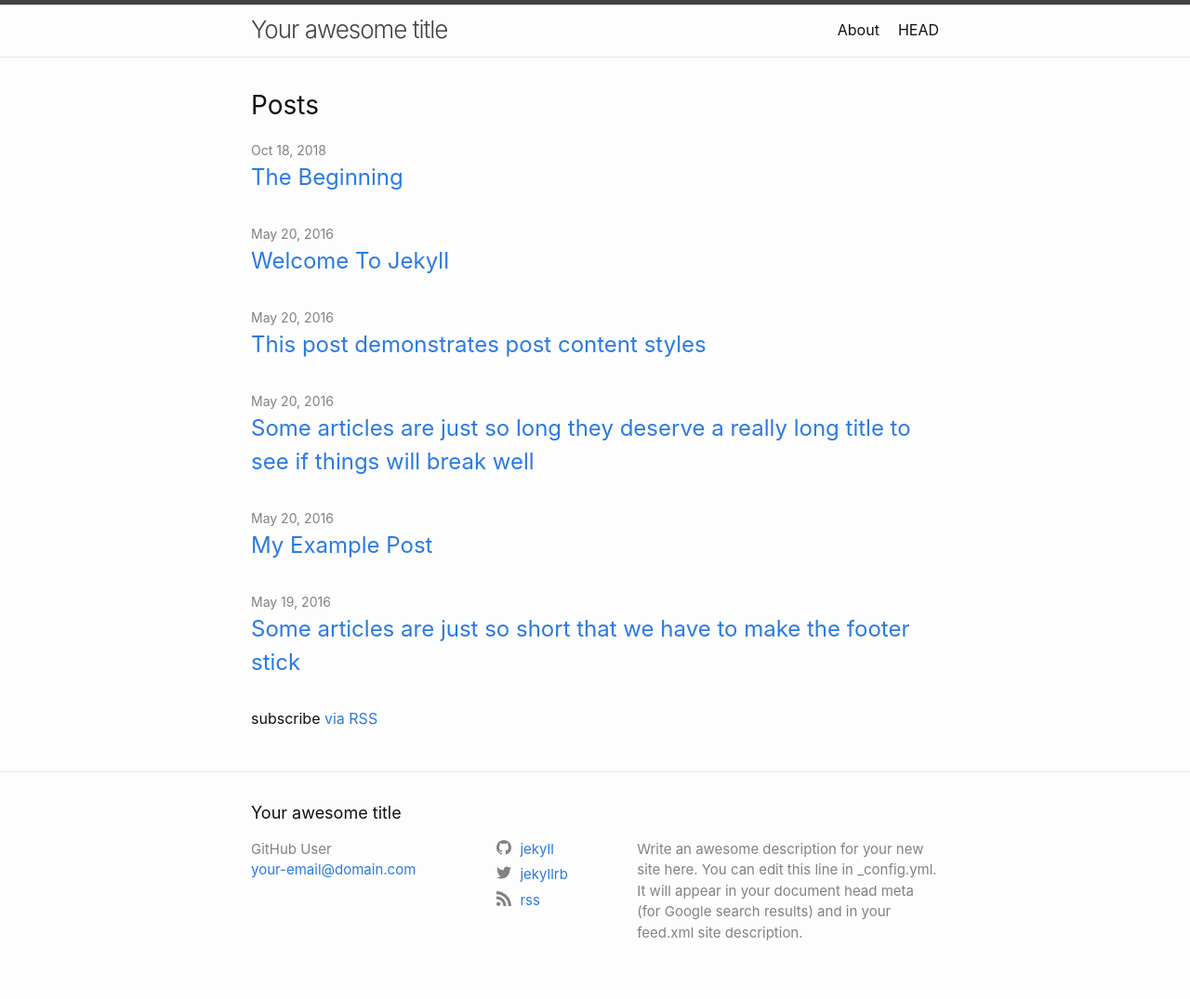
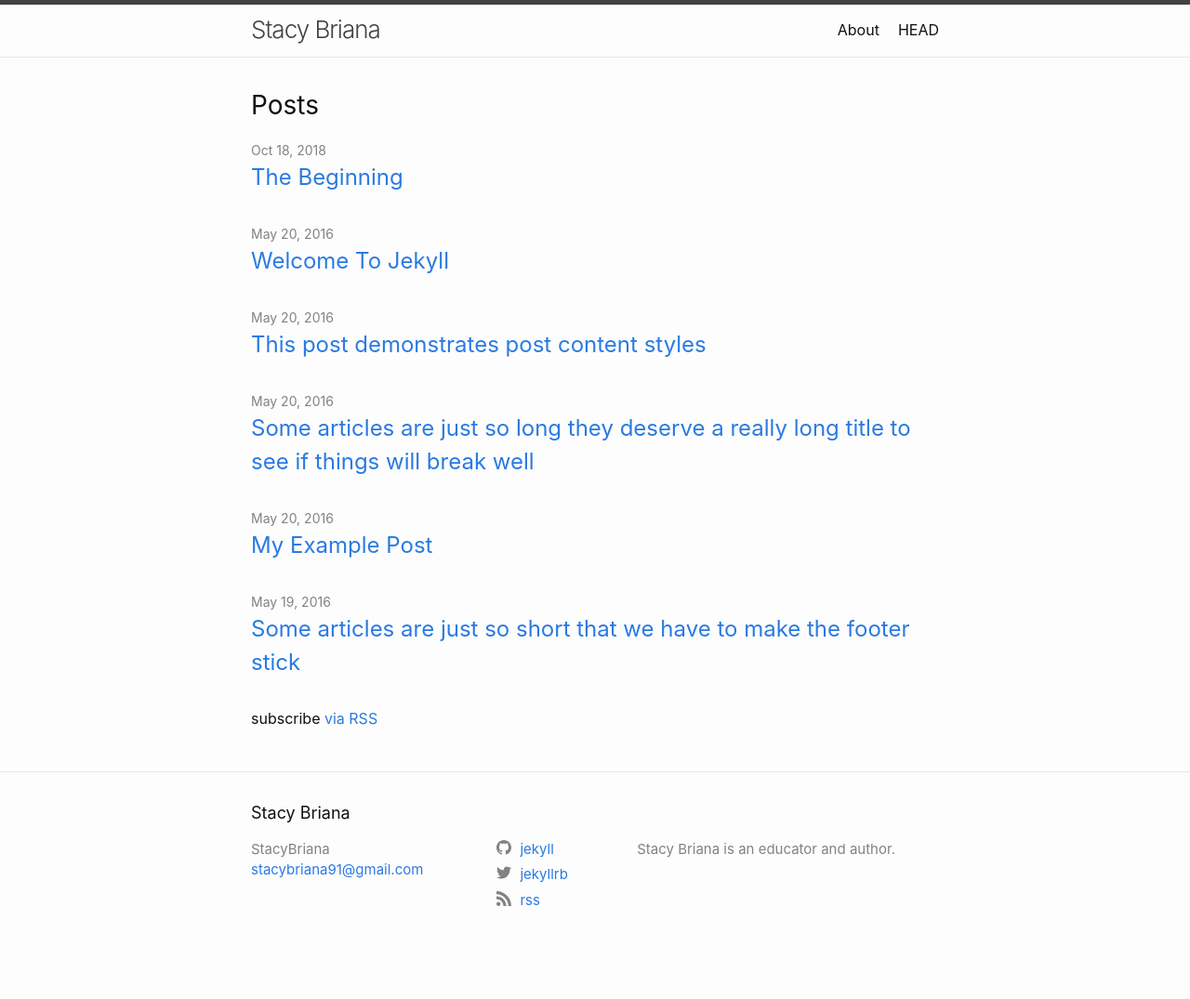
Before and after one commit to stacybriana/stacybriana, a Jekyll site: the page built from index.md, in a window 1280 px wide. Shown: the whole page at 93% size. Built offline with Jekyll 4.4.1, drawn with Linux system fonts in a browser that asks for light colours; after the commit the page ends 1040 px from its top, so only the background shows below that.

Commit message:
Update _config.yml

```diff
--- a/_config.yml
+++ b/_config.yml
@@ -1,10 +1,8 @@
-title: Your awesome title
-author: GitHub User
-email: your-email@domain.com
+title: Stacy Briana
+author: StacyBriana
+email: stacybriana91@gmail.com
 description: > # this means to ignore newlines until "twitter_username:"
-  Write an awesome description for your new site here. You can edit this
-  line in _config.yml. It will appear in your document head meta (for
-  Google search results) and in your feed.xml site description.
+  Stacy Briana is an educator and author.
 
 # social links
 twitter_username: jekyllrb
```
